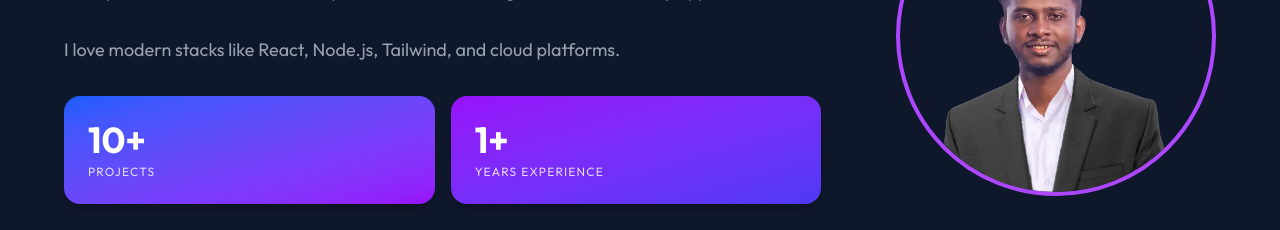
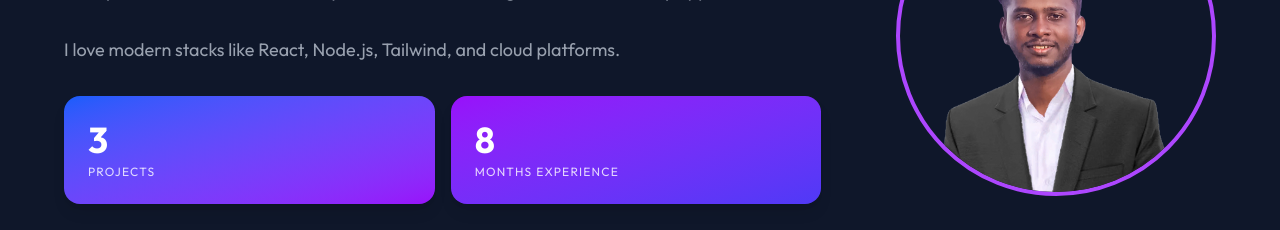
Before and after one commit to Shamodoshan/portfolio, a React (Vite) app: page / in a window 1280 px wide. Shown: the part 1160-1390 px from the top of the page. Built offline with nearby package versions, Linux system fonts and the light colour scheme.

Commit message:
changed screenshot

```diff
--- a/src/App.jsx
+++ b/src/App.jsx
@@ -260,12 +260,12 @@ export default function App() {
 
             <div className="grid grid-cols-2 gap-4">
               <div className="bg-gradient-to-br from-blue-600 to-purple-600 p-6 rounded-2xl text-white shadow-lg">
-                <div className="text-4xl font-bold mb-1">10+</div>
+                <div className="text-4xl font-bold mb-1">3</div>
                 <div className="text-xs uppercase tracking-widest opacity-80">Projects</div>
               </div>
               <div className="bg-gradient-to-br from-purple-600 to-indigo-600 p-6 rounded-2xl text-white shadow-lg">
-                <div className="text-4xl font-bold mb-1">1+</div>
-                <div className="text-xs uppercase tracking-widest opacity-80">Years Experience</div>
+                <div className="text-4xl font-bold mb-1">8</div>
+                <div className="text-xs uppercase tracking-widest opacity-80">Months Experience</div>
               </div>
             </div>
           </div>
@@ -413,7 +413,7 @@ export default function App() {
           </a>
         </div>
         <div className="text-sm text-gray-500 dark:text-gray-400">
-          © 2025 Shamod Oshan. All rights reserved.
+          © 2026 Shamod Oshan. All rights reserved.
         </div>
       </footer>
     </div>
--- a/vite.config.js
+++ b/vite.config.js
@@ -1,12 +1,17 @@
-import { defineConfig } from 'vite'
+import { defineConfig, loadEnv } from 'vite'
 import react from '@vitejs/plugin-react'
 import tailwindcss from '@tailwindcss/vite'
 
 // https://vite.dev/config/
-export default defineConfig({
-  plugins: [
-    react(),
-    tailwindcss(),
-  ],
-  base: "/shamod_oshan",
-});
+export default defineConfig(({ mode }) => {
+  // Load env file based on `mode` in the current working directory.
+  const env = loadEnv(mode, process.cwd(), '')
+
+  return {
+    plugins: [
+      react(),
+      tailwindcss(),
+    ],
+    base: env.NODE_ENV === 'production' ? '/portfolio/' : '/',
+  }
+})
```
Also changed, not shown: src/assets/portfolio.png, 1 other file (tests, documents, lock files or other folders).
